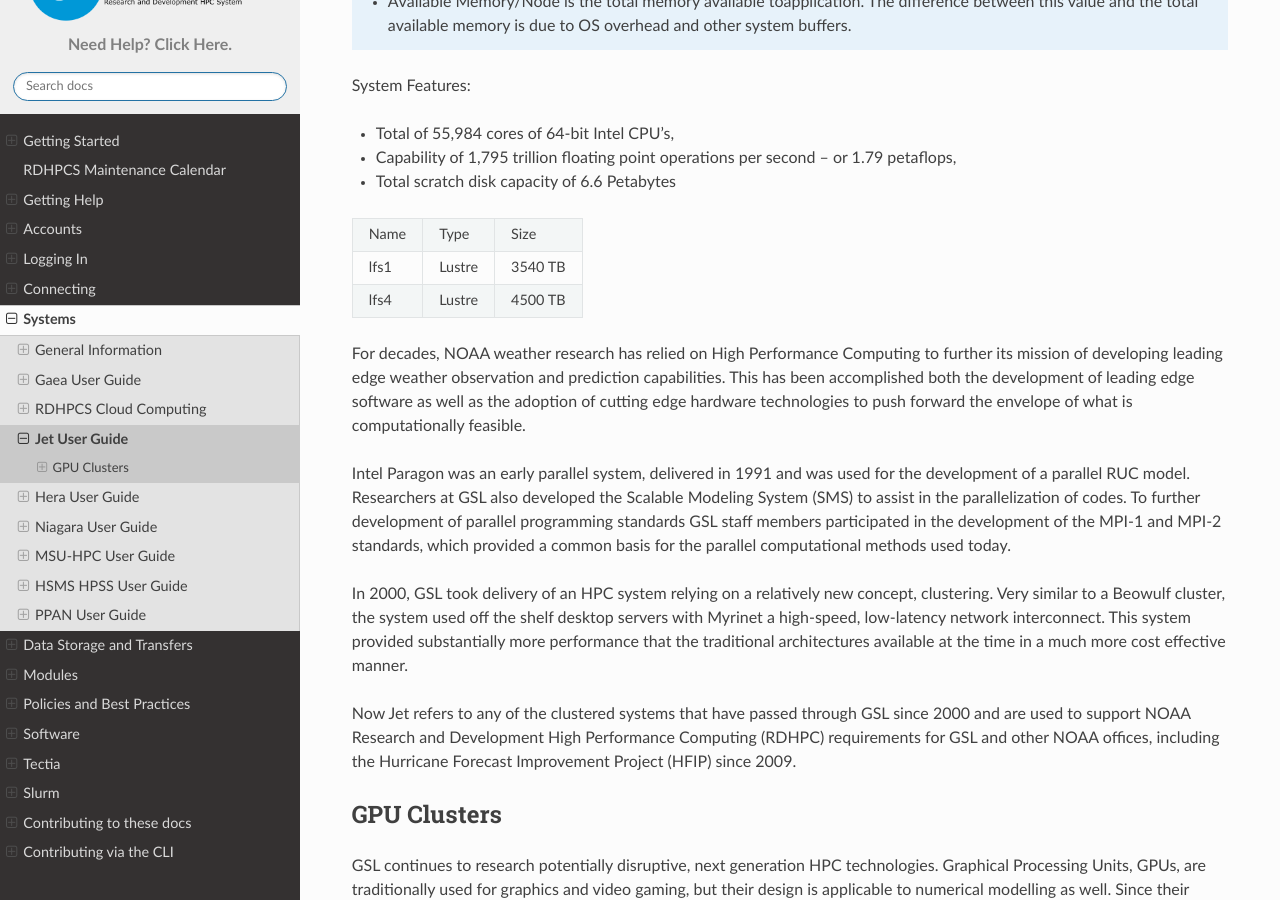
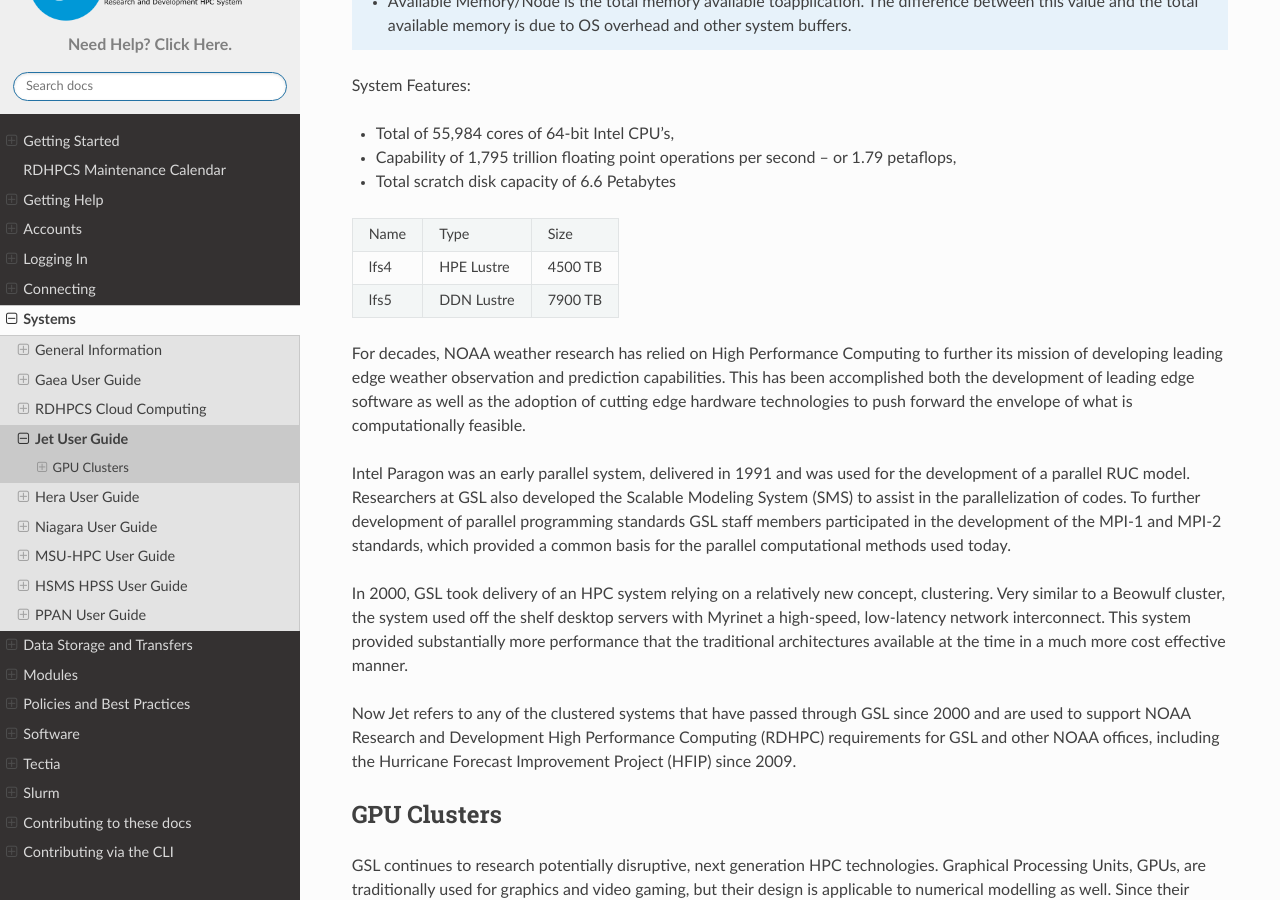
Before and after one commit to NOAA-RDHPCS/noaa-rdhpcs.github.io, a Sphinx documentation site: the page built from source/systems/jet_user_guide.rst, in a window 1280 px wide and 900 px high, scrolled down 1263 px. Built offline with Sphinx 7.4.7 and the Read the Docs theme 2.0.0, drawn with Linux system fonts in a browser that asks for light colours.

Commit message:
#143 - Jet FS fixes

```diff
--- a/source/data/globus_online_data_transfer.rst
+++ b/source/data/globus_online_data_transfer.rst
@@ -78,10 +78,10 @@ partner clusters.
    +-----------+----------------------------+--------------------------+---------+---------------+
    | Cluster   | Display Name               | File Systems             | Site    | Access        |
    +===========+============================+==========================+=========+===============+
-   | Jet       | noaardhpcs#jet             | /mnt/lfs1, /mnt/lfs4     | NESCC   | Trusted hosts |
+   | Jet       | noaardhpcs#jet             | /mnt/lfs4, /mnt/lfs5     | NESCC   | Trusted hosts |
    +-----------+----------------------------+--------------------------+---------+---------------+
-   | Jet       | noaardhpcs#jet_untrusted   | /mnt/lfs1/data_untrusted | NESCC   | anywhere      |
-   |           |                            | /mnt/lfs4/data_untrusted |         |               |
+   | Jet       | noaardhpcs#jet_untrusted   | /mnt/lfs4/data_untrusted | NESCC   | anywhere      |
+   |           |                            | /mnt/lfs5/data_untrusted |         |               |
    +-----------+----------------------------+--------------------------+---------+---------------+
 
   .. tab-item:: Niagara
--- a/source/data/summary.rst
+++ b/source/data/summary.rst
@@ -198,7 +198,7 @@ contact the Help Desk. To view your current quota and usage, use the command
       Dir                             Quota   RealUse  EstUse  Percentage   Last Estimated
       /home/userid                        5        1                19%   Tue Jan 17 10:01:32 2024
 
-      /lfs1/projects/projid           25000    18220    23469     93.9%   Tue Jan 17 10:01:32 2024
+      /lfs5/projects/projid           25000    18220    23469     93.9%   Tue Jan 17 10:01:32 2024
                        dir1                                 2      0.0%   Tue Jan 17 10:02:02 2024
                        dir2                              2710     10.8%   Mon Jan 18 04:30:02 2024
                        dir3                                 1      0.0%   Mon Jan 18 04:27:47 2024
--- a/source/data/transferring_data.rst
+++ b/source/data/transferring_data.rst
@@ -127,7 +127,7 @@ desktop/laptop. However, note the following important points:
    * - Jet
      - noaardhpcs#jet_untrusted
      - udtn-jet.boulder.rdhpcs.noaa.gov
-     - /lfs[1,4]/data_untrusted/$USER
+     - /lfs[4,5]/data_untrusted/$USER
    * - Gaea
      - ncrc#dtn
      - N/A
--- a/source/files/globus_collections.csv
+++ b/source/files/globus_collections.csv
@@ -1,8 +1,8 @@
 Cluster,Display Name,Filesystems,Site,Access
 Hera,noaardhpcs#hera,/scratch1 /scratch2,NESCC,trusted hosts
 Hera,noaardhpcs#hera_untrusted,/scratch1/data_untrusted /scratch2/data_untrusted,NESCC,anywhere
-Jet,noaardhpcs#jet,/mnt/lfs1 /mnt/lfs4,GSL,trusted hosts
-Jet,noaardhpcs#jet_untrusted,/mt/lfs1/data_untrusted /mnt/lfs4/data_untrusted,GSL,anywhere
+Jet,noaardhpcs#jet,/mnt/lfs4 /mnt/lfs5,GSL,trusted hosts
+Jet,noaardhpcs#jet_untrusted,/mt/lfs4/data_untrusted /mnt/lfs5/data_untrusted,GSL,anywhere
 Niagara,noaardhpcs#niagara,/collab1/data,NESCC,trusted hosts
 Niagara,noaardhpcs#niagara_untrusted,/collab1/data_untrusted,NESCC,anywhere
 PPAN,noaardhpcs#ppan_rdtn,/archive /home /nbhome /work /ptmp,GFDL,trusted hosts
--- a/source/systems/jet_user_guide.rst
+++ b/source/systems/jet_user_guide.rst
@@ -157,13 +157,13 @@ System Features:
 -  Total scratch disk capacity of 6.6 Petabytes
 
 
-+------+-------+---------+
-| Name |Type   |Size     |
-+------+-------+---------+
-| lfs1 |Lustre |3540 TB  |
-+------+-------+---------+
-| lfs4 |Lustre |4500 TB  |
-+------+-------+---------+
++------+-----------+---------+
+| Name |Type       |Size     |
++------+-----------+---------+
+| lfs4 |HPE Lustre |4500 TB  |
++------+-----------+---------+
+| lfs5 |DDN Lustre |7900 TB  |
++------+-----------+---------+
 
 For decades, NOAA weather research has relied on High Performance
 Computing to further its mission of developing leading edge weather
```
Also changed, not shown: other parts of source/data/summary.rst (+1 -1 lines).
